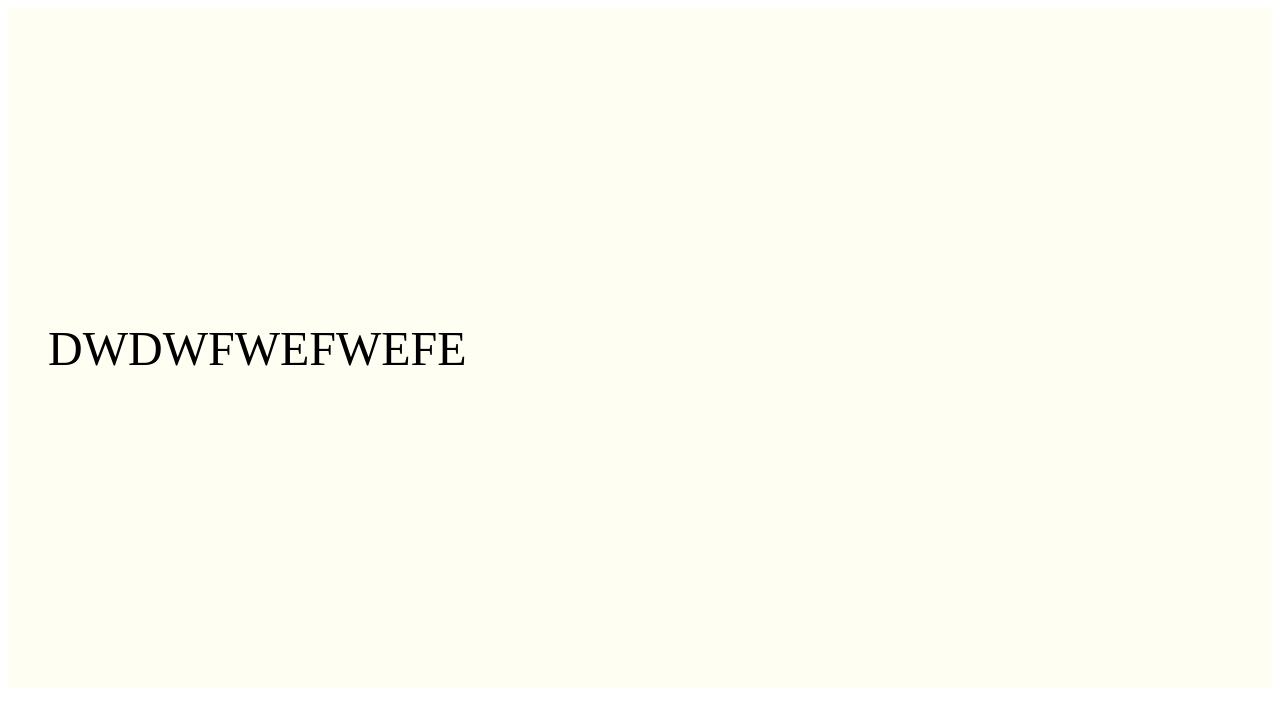
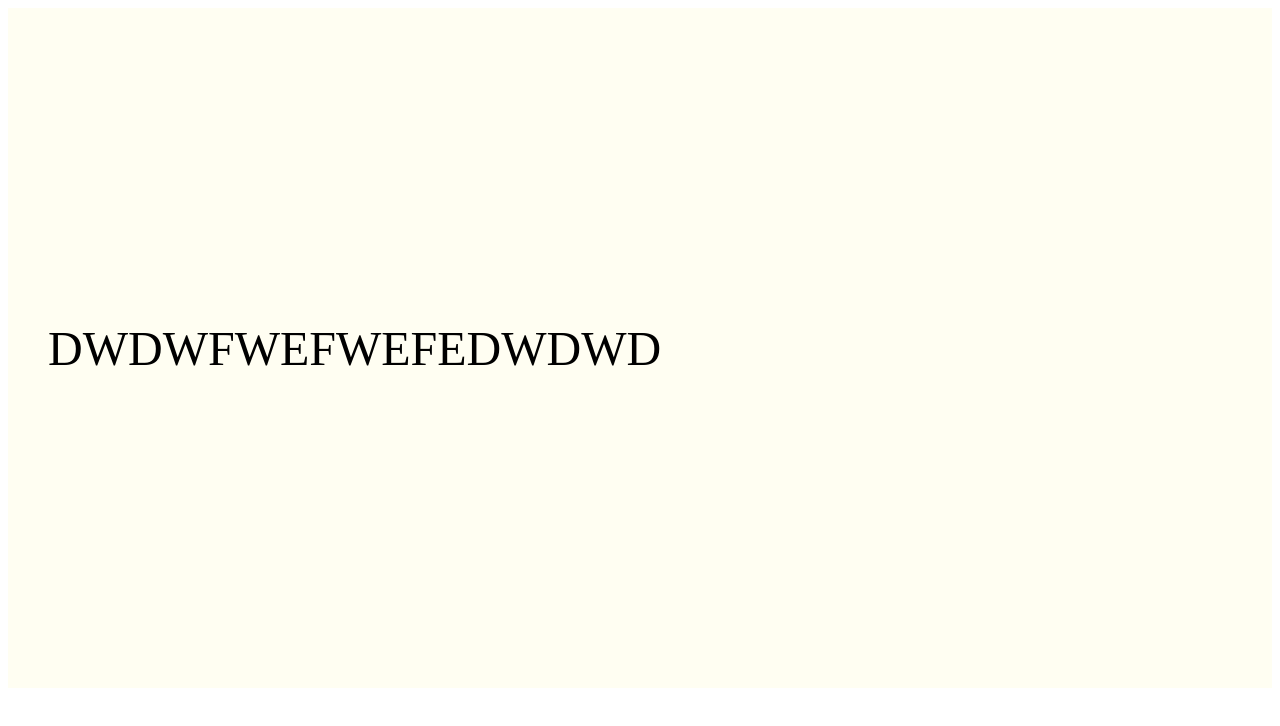
Before and after one commit to Bombilaz/TimeToEat, a Next.js app: page / in a window 1280 px wide. Shown: the top 726 px of the page. Built offline with nearby package versions, Linux system fonts and the light colour scheme.

Commit message:
Setting....

```diff
--- a/src/components/Header/Header.tsx
+++ b/src/components/Header/Header.tsx
@@ -25,7 +25,7 @@ const Header: FC = () => {
 
   return (
     <S.Container>
-      dwdwfwefwefe
+      dwdwfwefwefedwdwd
       <S.PagesLinks>
         {/*  <li><NavLink className='links' to='/Skills'>Skills</NavLink></li>*/}
         {/*  <li><NavLink className='links' to='/Achievements'>Achievements</NavLink></li>*/}
```
